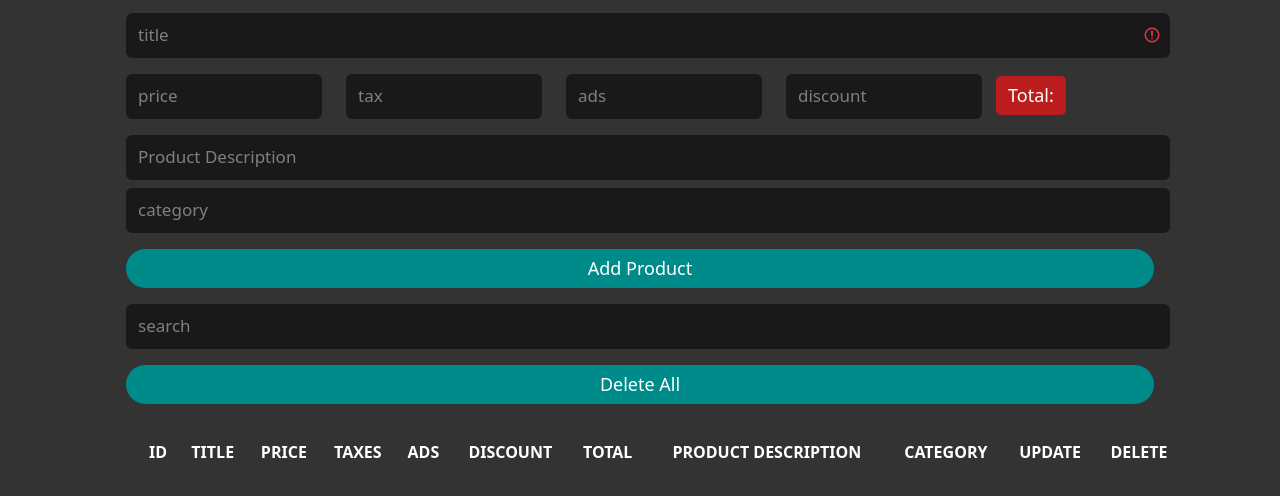
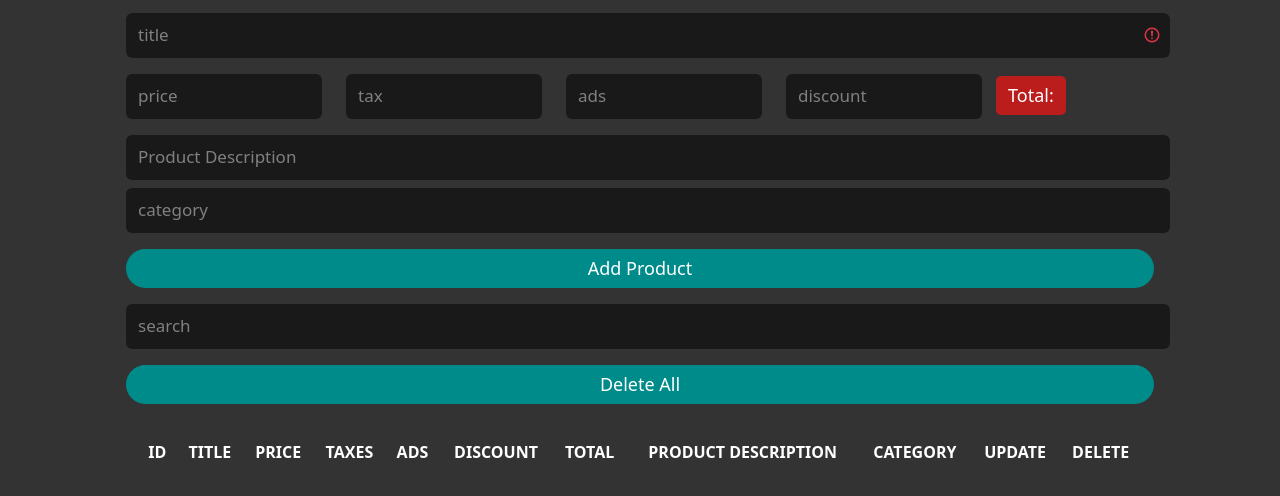
Before and after one commit to shadaelhakeim/CRUD-System, a plain HTML site: page index.html in a window 1280 px wide. Shown: the part 136-632 px from the top of the page. Drawn offline with nearby package versions, Linux system fonts and the light colour scheme.

Commit message:
Update index.html

```diff
--- a/index.html
+++ b/index.html
@@ -131,7 +131,7 @@
               </button>
             </div>
           </form>
-          <div class="crud-display">
+          <div class="crud-display d-flex flex-wrap">
             <table class="table text-center table-striped table-dark">
               <thead>
                 <tr>
```
